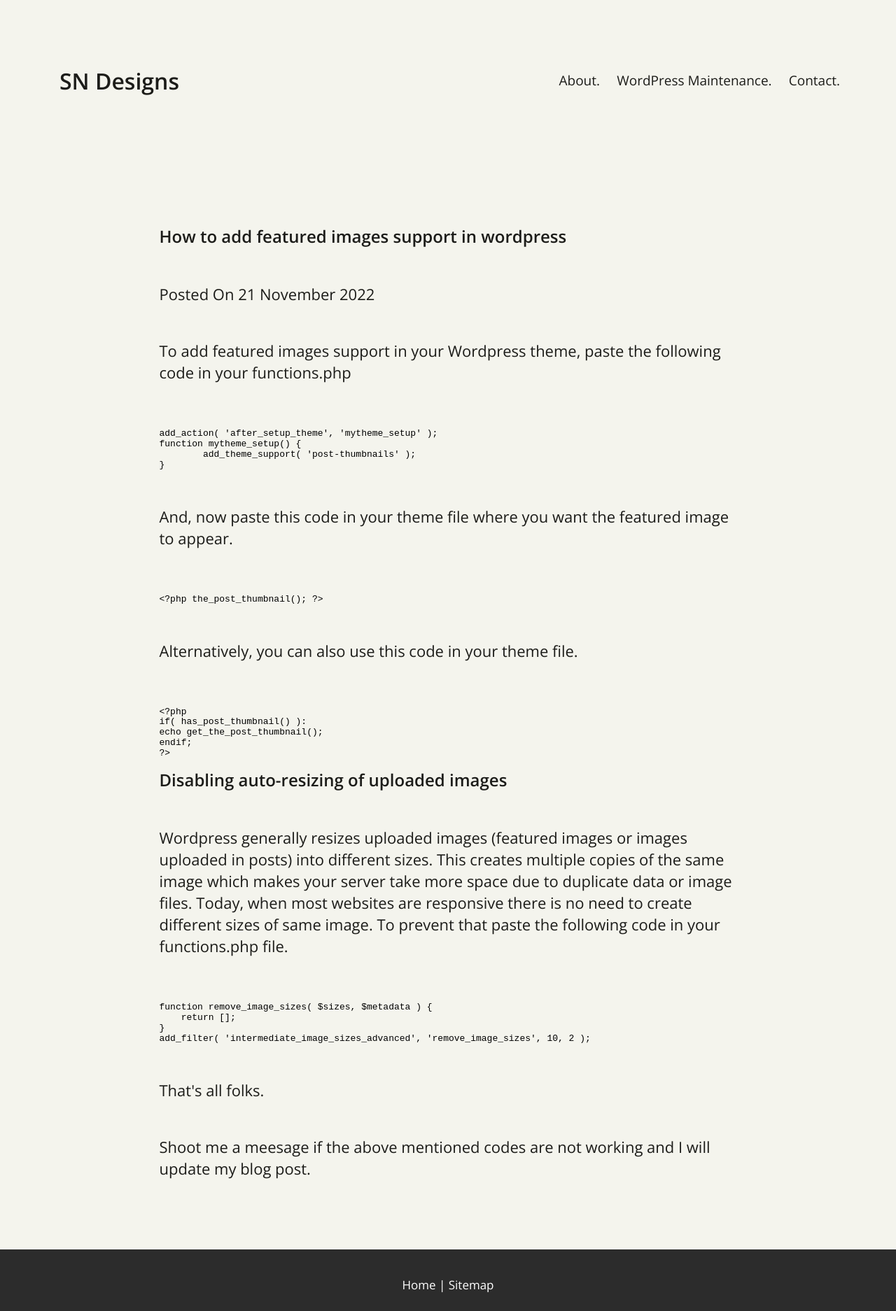
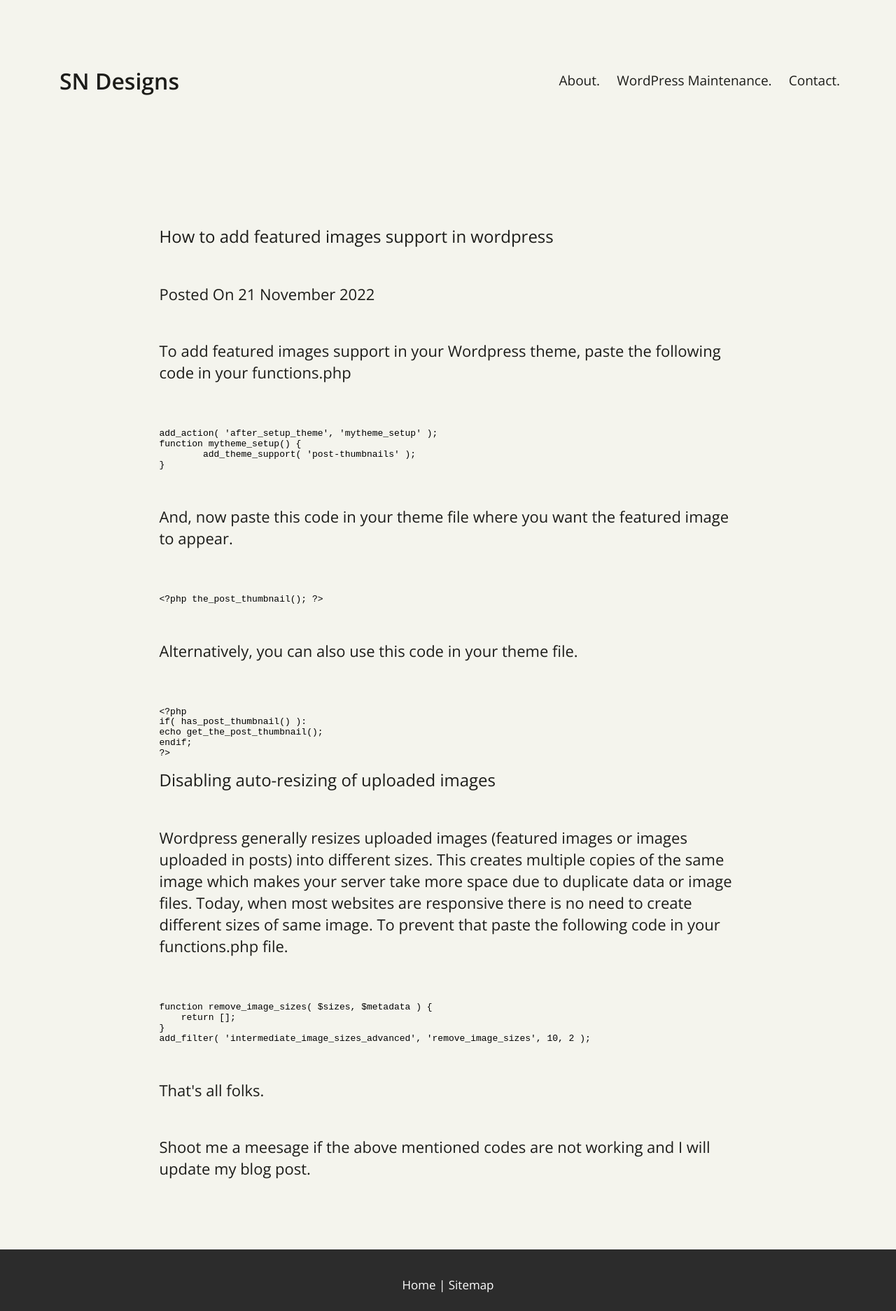
Before and after one commit to sndn/sndn.github.io, a Jekyll site: the page built from _posts/2022-11-21-wordpress-add-featured-images-support.md, in a window 1280 px wide. Shown: the whole page at 70% size. Built offline with Jekyll 4.4.1, drawn with Linux system fonts in a browser that asks for light colours.

Commit message:
Add files via upload

```diff
--- a/css/custom.css
+++ b/css/custom.css
@@ -159,8 +159,15 @@
 	color: #5b140a;
 }
 
-article h1, article h2, article h3 {
+article h1 {
 	font-weight: 600;
+	font-size: 24px;
+	line-height: 34px;
+	margin-bottom: 5px;
+}
+
+article h2, article h3 {
+	font-weight: 400;
 	font-size: 24px;
 	line-height: 34px;
 	margin-bottom: 35px;
```
